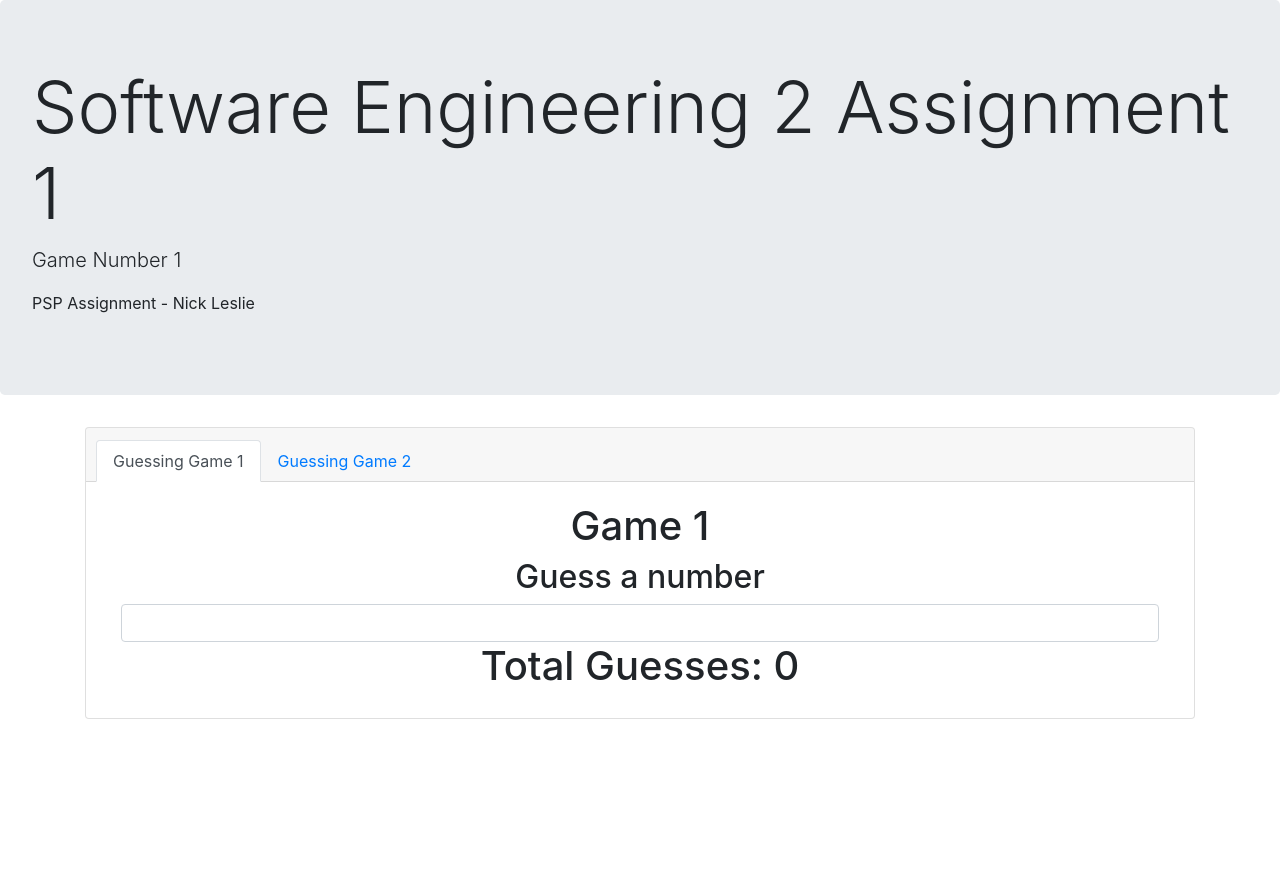
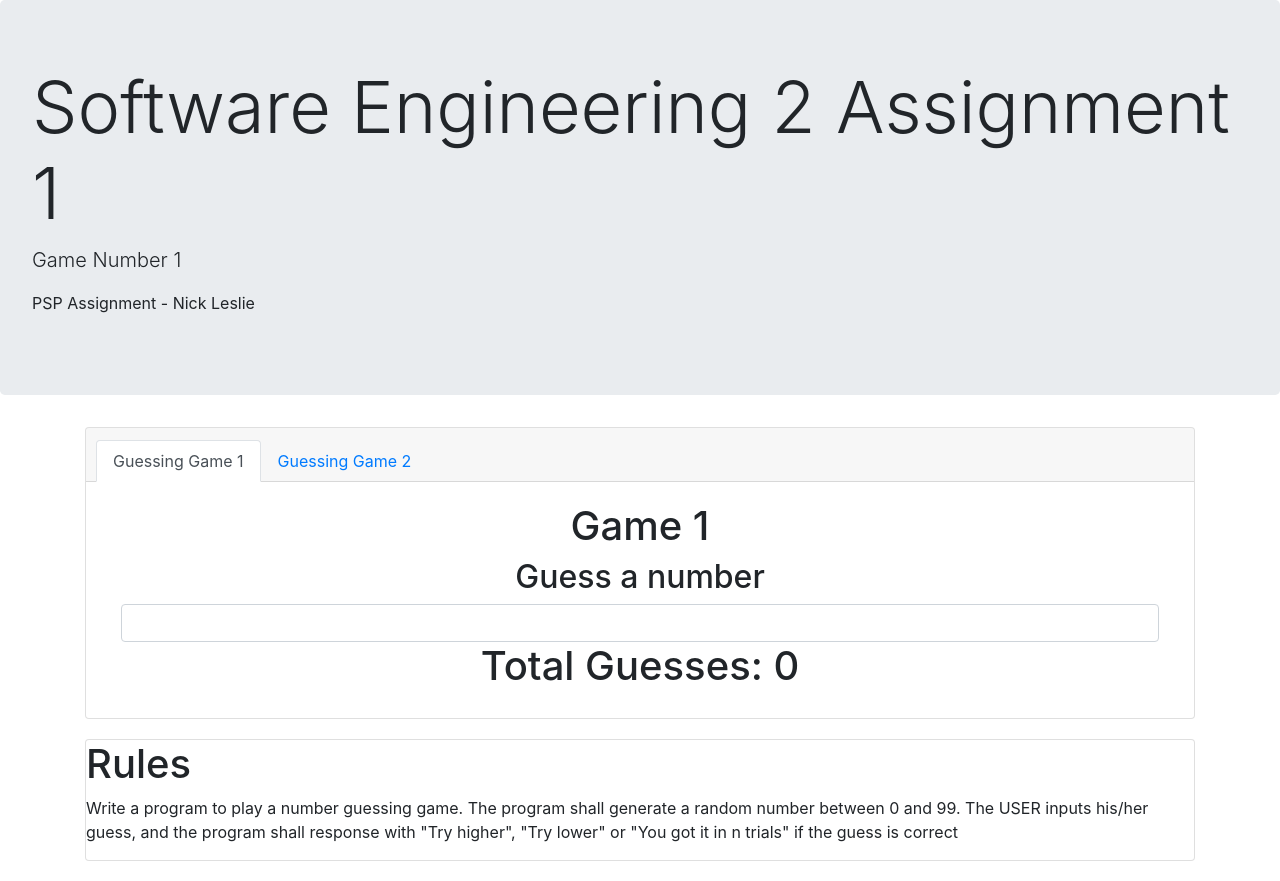
Before and after one commit to ncpleslie/PSP-SoftEng280-Components, a Vue app: page / in a window 1280 px wide. Before the commit the page ends 800 px from the top, so only its background shows below. Built offline with nearby package versions, Linux system fonts and the light colour scheme.

Commit message:
Iteration 3-Added Rules. Broke components up

```diff
--- a/public/index.html
+++ b/public/index.html
@@ -1,15 +1,15 @@
 <!DOCTYPE html>
 <html lang="en">
   <head>
-    <meta charset="utf-8">
-    <meta http-equiv="X-UA-Compatible" content="IE=edge">
-    <meta name="viewport" content="width=device-width,initial-scale=1.0">
-    <link rel="icon" href="<%= BASE_URL %>favicon.ico">
-    <title>codesandbox</title>
+    <meta charset="utf-8" />
+    <meta http-equiv="X-UA-Compatible" content="IE=edge" />
+    <meta name="viewport" content="width=device-width,initial-scale=1.0" />
+    <link rel="icon" href="<%= BASE_URL %>favicon.ico" />
+    <title>PR280 Assignment 1</title>
   </head>
   <body>
     <noscript>
-      <strong>We're sorry but codesandbox doesn't work properly without JavaScript enabled. Please enable it to continue.</strong>
+      <strong>This page won't work without JavaScript. Please enable it</strong>
     </noscript>
     <div id="app"></div>
     <!-- built files will be auto injected -->
--- a/src/App.vue
+++ b/src/App.vue
@@ -1,8 +1,6 @@
 <template>
   <div>
-    <b-jumbotron header="Software Engineering 2 Assignment 1" :lead="leadString">
-      <p>PSP Assignment - Nick Leslie</p>
-    </b-jumbotron>
+    <JumbotronComponent :leadString="leadString"></JumbotronComponent>
     <b-container>
       <b-card no-body>
         <b-tabs card>
@@ -26,11 +24,14 @@
         </b-tabs>
       </b-card>
     </b-container>
+    <rules :rule="getGameRules()"></rules>
   </div>
 </template>
 
 <script>
+import JumbotronComponent from "./components/JumbotronComponent";
 import GameComponent from "./components/GameComponent";
+import Rules from "./components/Rules";
 
 export default {
   data: function() {
@@ -49,6 +50,9 @@ export default {
     }
   },
   methods: {
+    getGameRules() {
+      return this.game[this.gameNum - 1].getRules();
+    },
     gameTitle(number) {
       return `Guessing Game ${number}`;
     },
@@ -70,7 +74,9 @@ export default {
     }
   },
   components: {
-    GameComponent
+    GameComponent,
+    Rules,
+    JumbotronComponent
   }
 };
 // eslint-disable-next-line no-unused-vars
@@ -122,6 +128,10 @@ class GameOne extends Game {
       return "Please input a number";
     }
   }
+
+  getRules() {
+    return 'Write a program to play a number guessing game. The program shall generate a random number between 0 and 99. The USER inputs his/her guess, and the program shall response with "Try higher", "Try lower" or "You got it in n trials" if the guess is correct';
+  }
 }
 
 class GameTwo extends Game {
@@ -143,6 +153,10 @@ class GameTwo extends Game {
       return "Please input a number";
     }
   }
+
+  getRules() {
+    return 'Write a program to play a number guessing game. The program shall generate a random number between 0 and 99. The USER inputs his/her guess, and the program shall response with "COLD" if the guess is more than 40 from the target number, "COOL" if the guess is within 20-39 of the target number, “WARM” if the guess is within 10-19 of the target number, “HOT” if the guess is within 1-9 of the target number or "You got it in n trials" if the guess is correct.';
+  }
 }
 </script>
 
--- /dev/null
+++ b/src/components/JumbotronComponent.vue
@@ -0,0 +1,18 @@
+<template>
+  <div>
+    <b-jumbotron header="Software Engineering 2 Assignment 1" :lead="leadString">
+      <p>PSP Assignment - Nick Leslie</p>
+    </b-jumbotron>
+  </div>
+</template>
+
+<script>
+export default {
+  props: {
+    leadString: String
+  }
+};
+</script>
+
+<style scoped>
+</style>
--- /dev/null
+++ b/src/components/Rules.vue
@@ -0,0 +1,24 @@
+<template>
+  <div>
+    <b-container>
+      <b-card no-body>
+        <h1>Rules</h1>
+        <p>{{ rule }}</p>
+      </b-card>
+    </b-container>
+  </div>
+</template>
+
+<script>
+export default {
+  props: {
+    rule: String
+  }
+};
+</script>
+
+<style scoped>
+div {
+  margin: 20px auto;
+}
+</style>
```
Also changed, not shown: 1 other file (tests, documents, lock files or other folders).
